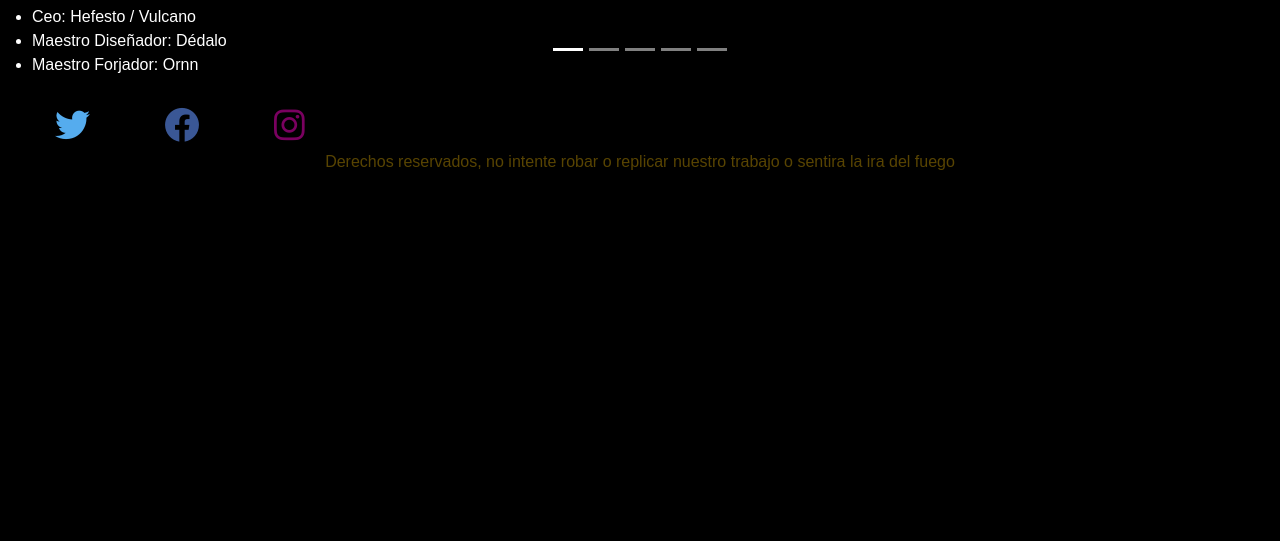
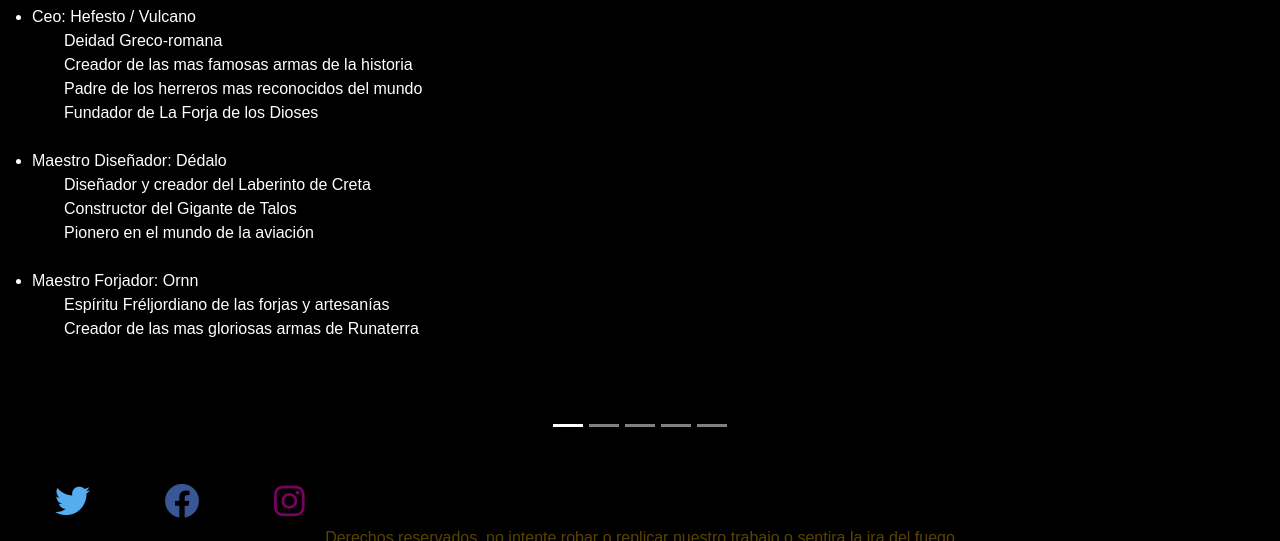
Before and after one commit to Marianno5/ProyectoFinalVolpiniHub, a plain HTML site: page pages/nosotros.html in a window 1280 px wide. Shown: the part 864-1405 px from the top of the page. Before the commit the page ends 1055 px from the top, so only its background shows below. Drawn offline with nearby package versions, Linux system fonts and the light colour scheme; a web font is replaced by a local one.

Commit message:
descripcion nosotros

```diff
--- a/pages/nosotros.html
+++ b/pages/nosotros.html
@@ -86,11 +86,35 @@
 
 
         <ul>
-            <li>Ceo: Hefesto / Vulcano</li>
-            <li>Maestro Diseñador: Dédalo</li>
-            <li>Maestro Forjador: Ornn</li>
+            <li>Ceo: Hefesto / Vulcano
+              <ol>Deidad Greco-romana
+                <br> Creador de las mas famosas armas de la historia
+                <br> Padre de los herreros mas reconocidos del mundo
+                <br> Fundador de La Forja de los Dioses
+
+              </ol>
+            </li>
+            <br>
+            <li>Maestro Diseñador: Dédalo
+              <ol>Diseñador y creador del Laberinto de Creta
+                <br>Constructor del Gigante de Talos
+                <br>Pionero en el mundo de la aviación
+
+              </ol>
+              <br>
+            </li>
+            <li>Maestro Forjador: Ornn
+              <ol>
+                Espíritu Fréljordiano de las forjas y artesanías
+                <br>Creador de las mas gloriosas armas de Runaterra
+              </ol>
+            </li>
 
         </ul>
+        <br>
+        <br>
+        <br>
+        <br>
 
     </main>
 
```
